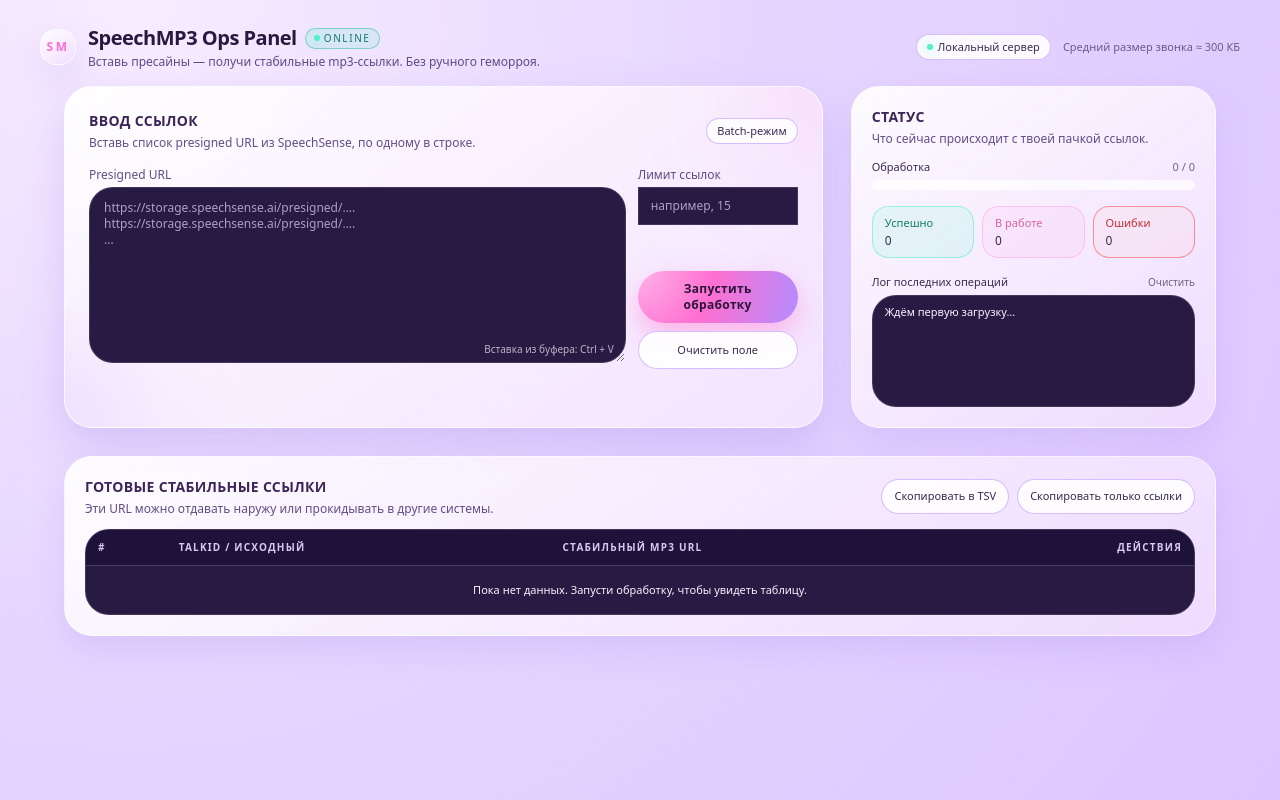
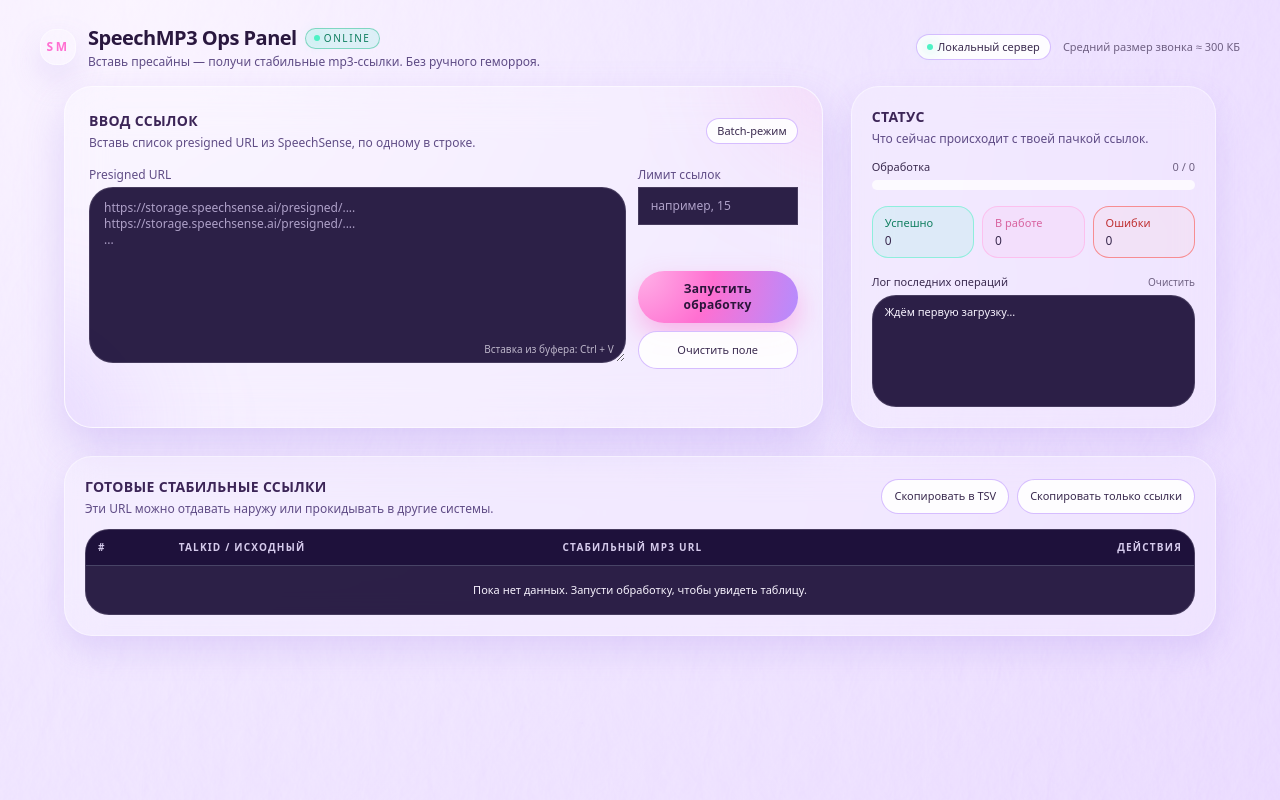
Before and after one commit to natural0101/zvonki, a FastAPI app: page / in a window 1280 px wide. Run offline with FastAPI, Linux system fonts and the light colour scheme; some libraries are stand-ins or nearby versions.

Commit message:
Update index.html

```diff
--- a/templates/index.html
+++ b/templates/index.html
@@ -34,7 +34,7 @@
       --lavender-3: #b38dff;
       --panel-shadow: 0 18px 40px rgba(149, 113, 232, 0.25);
       --panel-border: rgba(255, 255, 255, 0.65);
-      --panel-bg-strong: rgba(36, 23, 64, 0.98);
+      --panel-bg-strong: rgba(36, 23, 64, 0.96);
       --panel-border-strong: rgba(255, 255, 255, 0.12);
       --panel-text-strong: #f8f3ff;
       --accent-pink: #ff6fd1;
@@ -42,34 +42,49 @@
       --accent-mint: #4ef2c5;
     }
 
+    /* фон: лаванда + бумага */
     body {
       min-height: 100vh;
-      background: radial-gradient(circle at 10% 0%, var(--lavender-0) 0%, var(--lavender-1) 45%, var(--lavender-2) 100%);
+      background:
+        url("/static/paper_texture.png") repeat,
+        radial-gradient(circle at 10% 0%, var(--lavender-0) 0%, var(--lavender-1) 45%, var(--lavender-2) 100%);
+      background-blend-mode: soft-light;
       color: var(--ink);
+      position: relative;
     }
 
+    /* нижний пастельный рисунок */
+    body::after {
+      content: "";
+      position: fixed;
+      bottom: 0;
+      left: 0;
+      width: 100%;
+      height: 260px;
+      background: url("/static/pastel_landscape.png") center bottom no-repeat;
+      background-size: cover;
+      pointer-events: none;
+      opacity: 0.92;
+      z-index: -1;
+    }
+
+    /* liquid glass панели */
     .glass {
-      background: linear-gradient(
-        145deg,
-        rgba(255, 255, 255, 0.92),
-        rgba(244, 228, 255, 0.96)
-      );
+      background: rgba(255, 255, 255, 0.22);
+      backdrop-filter: blur(22px);
+      -webkit-backdrop-filter: blur(22px);
       border-radius: 1.75rem;
-      border: 1px solid var(--panel-border);
+      border: 1px solid rgba(255, 255, 255, 0.55);
       box-shadow: var(--panel-shadow);
-      backdrop-filter: blur(22px);
     }
 
     .glass-soft {
-      background: linear-gradient(
-        145deg,
-        rgba(255, 255, 255, 0.9),
-        rgba(240, 220, 255, 0.94)
-      );
+      background: rgba(255, 255, 255, 0.18);
+      backdrop-filter: blur(18px);
+      -webkit-backdrop-filter: blur(18px);
       border-radius: 1.75rem;
-      border: 1px solid rgba(255, 255, 255, 0.6);
-      box-shadow: 0 14px 32px rgba(156, 120, 232, 0.18);
-      backdrop-filter: blur(18px);
+      border: 1px solid rgba(255, 255, 255, 0.45);
+      box-shadow: 0 14px 32px rgba(156, 120, 232, 0.20);
     }
 
     .field-base {
@@ -82,6 +97,7 @@
       color: rgba(229, 215, 255, 0.7);
     }
 
+    /* кнопка запуска: розовое стекло */
     .btn-primary {
       background: radial-gradient(circle at 0 0, var(--accent-pink-soft) 0%, var(--accent-pink) 45%, var(--lavender-3) 100%);
       box-shadow:
@@ -102,6 +118,7 @@
       box-shadow: 0 8px 22px rgba(255, 111, 209, 0.4);
     }
 
+    /* вторичные кнопки */
     .btn-secondary {
       border-radius: 9999px;
       background: rgba(255, 255, 255, 0.9);
```
